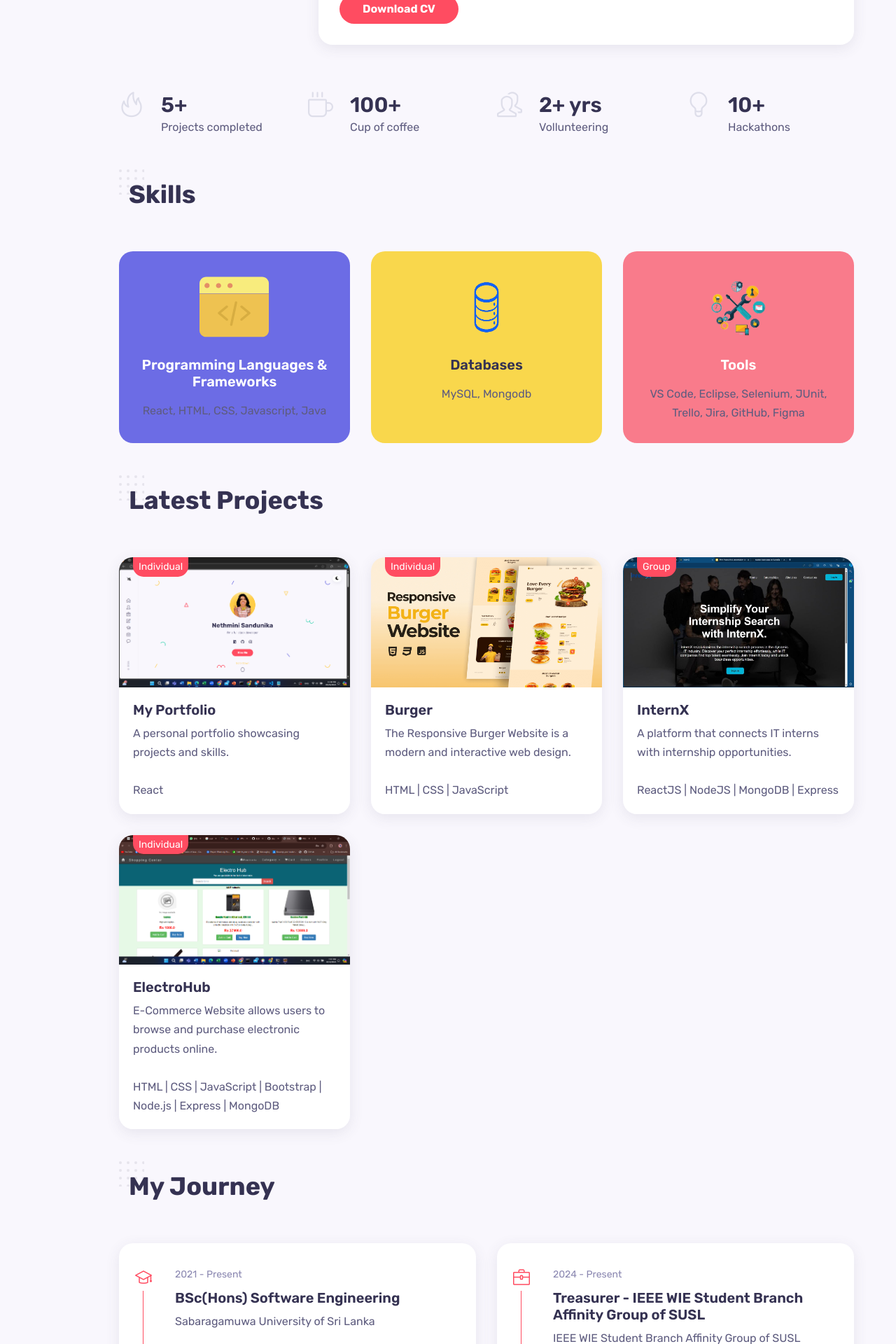
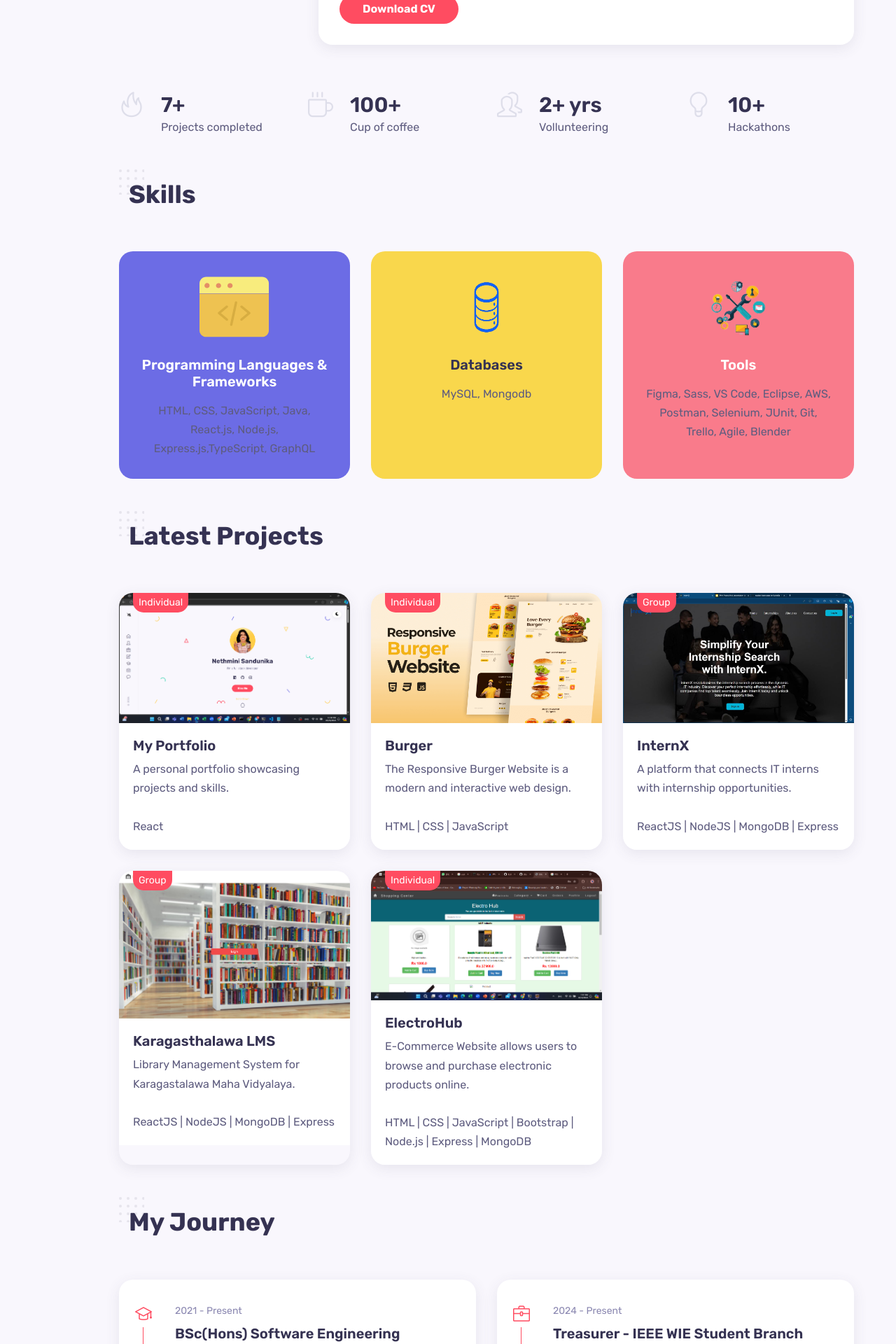
Before and after one commit to NethminiSandunika/my-react-portfolio, a React (Create React App) app: page / in a window 1280 px wide. Shown: the part 1180-3100 px from the top of the page at 70% size. Built offline with nearby package versions, Linux system fonts and the light colour scheme.

Commit message:
did some changes

```diff
--- a/src/components/about/AboutBox.jsx
+++ b/src/components/about/AboutBox.jsx
@@ -8,7 +8,7 @@ const AboutBox = () => {
             <div className="about__box">
                 <i className="about__icon icon-fire"></i>
                 <div>
-                    <h3 className ="about__title">5+</h3>
+                    <h3 className ="about__title">7+</h3>
                     <span className="about__subtitle">Projects completed</span>
                 </div>
             </div>
--- a/src/components/blog/Blog.jsx
+++ b/src/components/blog/Blog.jsx
@@ -3,7 +3,10 @@ import "./blog.css";
 import Image1 from "../../assets/screenshots/home.png";
 import Image2 from "../../assets/burger.png";
 import Image3 from "../../assets/internX.jpg";
-import Image4 from "../../assets/electerohub.png";
+import Image4 from "../../assets/lms.png";
+import Image5 from "../../assets/electerohub.png";
+
+
 
 const Blog = () => {
     return(
@@ -65,8 +68,26 @@ const Blog = () => {
 
                 <div className="blog__card">
                     <div className="blog__thumb">
+                        <a href="#"><span className="blog__category">Group</span></a>
+                        <a href="#"><img src={Image4} alt=""
+                        className="blog__img" /></a>
+                    </div>
+                    <div className="blog__details">
+                        <h3 className="blog__title">Karagasthalawa LMS</h3>
+                        <div className="blog meta">
+                            <span>Library Management System for Karagastalawa Maha Vidyalaya.</span><br></br>
+                            <br></br><span>ReactJS | NodeJS | MongoDB | Express</span>
+                            <span className="blog__dot"></span>
+                            <span></span>
+                        </div>
+                    </div>
+                </div>
+
+
+                <div className="blog__card">
+                    <div className="blog__thumb">
                         <a href="#"><span className="blog__category">Individual</span></a>
-                        <a href="#"><img src={Image4} alt=""
+                        <a href="#"><img src={Image5} alt=""
                         className="blog__img" /></a>
                     </div>
                     <div className="blog__details">
--- a/src/components/resume/Data.jsx
+++ b/src/components/resume/Data.jsx
@@ -44,7 +44,7 @@ const Data = [
       category: "experience",
       icon: "icon-briefcase",
       year: "2022 - 2023",
-      title: "Marketing team Member - AIESEC in SUSL",
+      title: "Graphic Design Team member - AIESEC in SUSL",
       desc: "AIESEC in SUSL",
     },
   ];
--- a/src/components/services/Services.jsx
+++ b/src/components/services/Services.jsx
@@ -10,7 +10,7 @@ const data = [
       image: Image1,
       title: "Programming Languages & Frameworks",
       description:
-        "React, HTML, CSS, Javascript, Java",
+        "HTML, CSS, JavaScript, Java, React.js, Node.js, Express.js,TypeScript, GraphQL",
     },
     {
       id: 2,
@@ -24,7 +24,7 @@ const data = [
       image: Image3,
       title: "Tools",
       description:
-        "VS Code, Eclipse, Selenium, JUnit, Trello, Jira, GitHub, Figma",
+        " Figma, Sass, VS Code, Eclipse, AWS, Postman, Selenium, JUnit, Git, Trello, Agile, Blender",
     },
   ];
 
```
Also changed, not shown: src/assets/lms.png (added).
